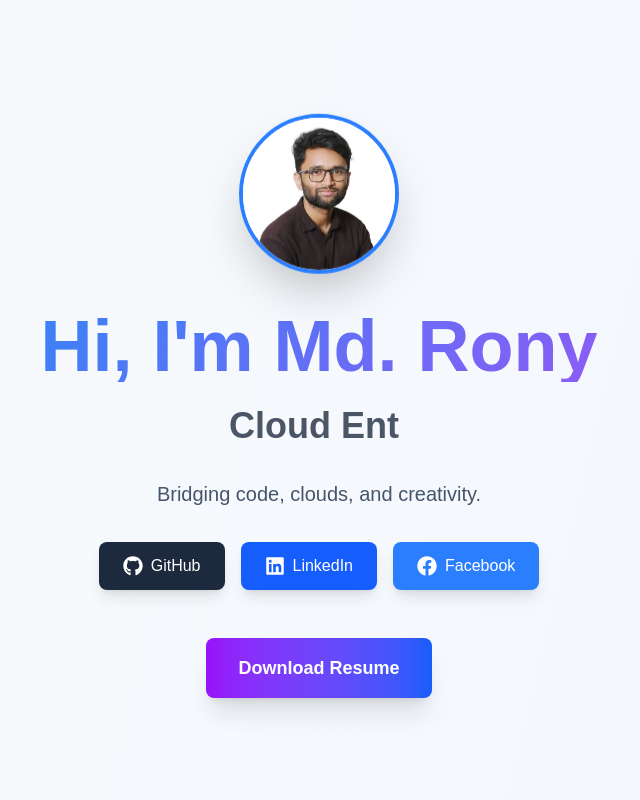
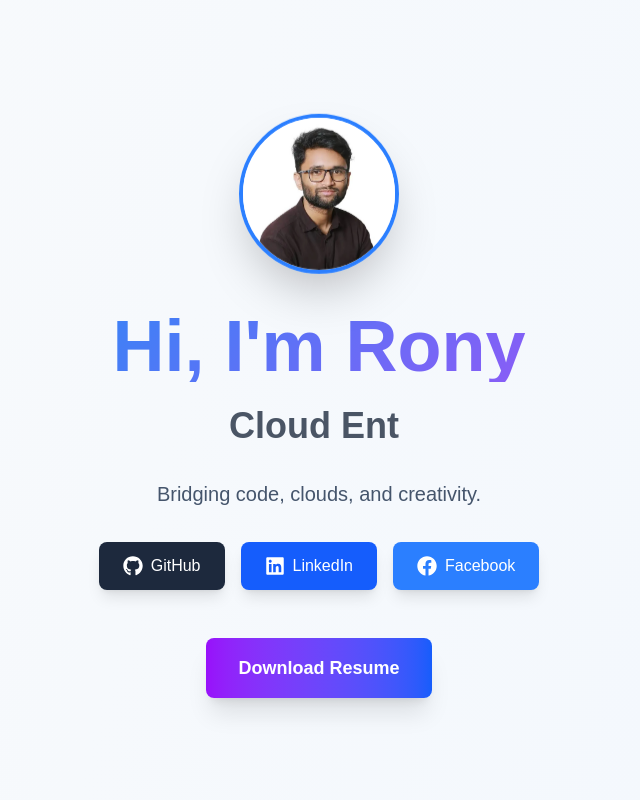
Before and after one commit to mohammadrony/portfolio, a Next.js app: page / in a window 1280 px wide. Shown: the top 800 px of the page, without its empty margins (321-961 px from the left). Built offline with nearby package versions, Linux system fonts and the light colour scheme.

Commit message:
Update name in Hero component

```diff
--- a/app/components/Hero.tsx
+++ b/app/components/Hero.tsx
@@ -34,7 +34,7 @@ export default function Hero() {
           transition={{ delay: 0.2 }}
           className="text-5xl md:text-7xl font-bold text-slate-800 dark:text-white mb-6 gradient-text"
         >
-          Hi, I&apos;m Md. Rony
+          Hi, I&apos;m Rony
         </motion.h1>
 
         <motion.h2
```
